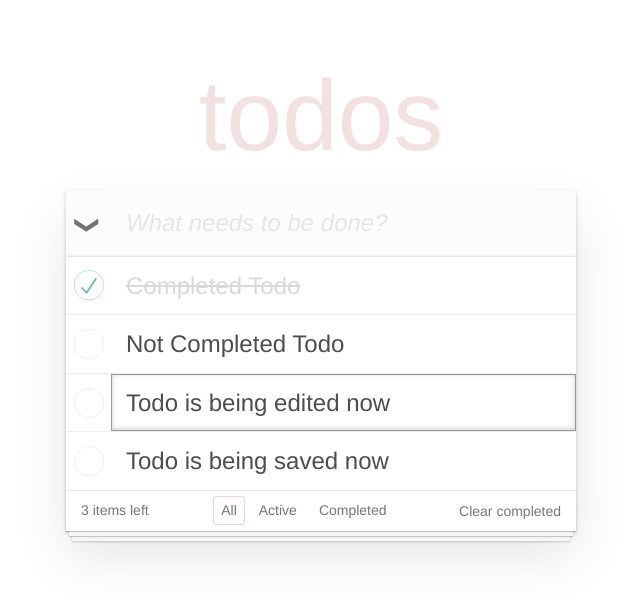
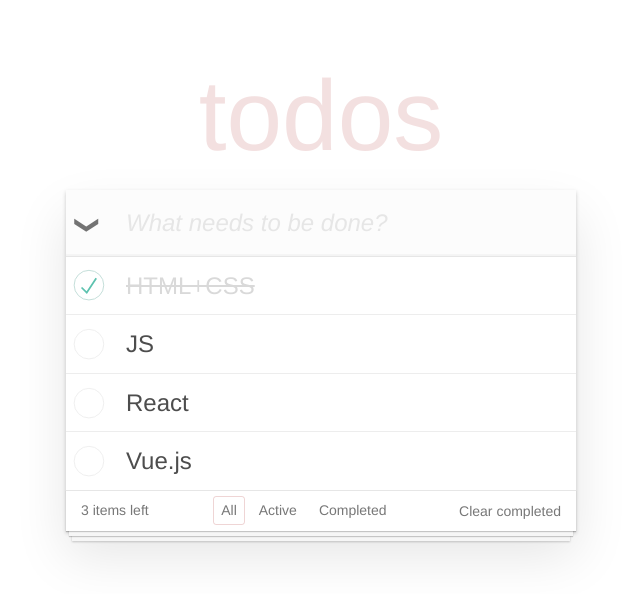
Before and after one commit to volodymir-tymtsias/todo-app-vue, a Vue app: page / in a window 1280 px wide. Shown: the top 594 px of the page, without its empty margins (319-959 px from the left). Built offline with nearby package versions, Linux system fonts and the light colour scheme.

Commit message:
added basic template features

```diff
--- a/package.json
+++ b/package.json
@@ -4,6 +4,7 @@
   "private": true,
   "type": "module",
   "scripts": {
+    "deploy": "sh deploy.sh",
     "dev": "vite",
     "build": "vite build",
     "preview": "vite preview"
--- a/src/App.vue
+++ b/src/App.vue
@@ -1,3 +1,15 @@
+<script>
+  import todos from './data/todos';
+
+  export default {
+    data() {
+      return {
+        todos,
+      }
+    }
+  }
+</script>
+
 <template>
   <div class="todoapp">
     <h1 class="todoapp__title">todos</h1>
@@ -7,7 +19,6 @@
         <button
           type="button"
           class="todoapp__toggle-all active"
-          data-cy="ToggleAllButton"
         ></button>
 
         <form>
@@ -20,80 +31,44 @@
         </form>
       </header>
 
-      <section class="todoapp__main" data-cy="TodoList">
-        <div data-cy="Todo" class="todo completed">
+      <section class="todoapp__main">
+        <div
+          v-for="todo, index of todos"
+          :key="todo.id"
+          class="todo"
+          :class="{ completed: todo.completed }"
+        >
           <label class="todo__status-label">
             <input
               data-cy="TodoStatus"
               type="checkbox"
               class="todo__status"
-              checked
+              :checked="todo.completed"
             />
           </label>
 
-          <span data-cy="TodoTitle" class="todo__title">
-            Completed Todo
-          </span>
-
-          <button type="button" class="todo__remove" data-cy="TodoDelete">
-            ×
-          </button>
-        </div>
-
-        <div data-cy="Todo" class="todo">
-          <label class="todo__status-label">
+          <form v-if="false">
             <input
-              data-cy="TodoStatus"
-              type="checkbox"
-              class="todo__status"
-            />
-          </label>
-
-          <span data-cy="TodoTitle" class="todo__title">
-            Not Completed Todo
-          </span>
-
-          <button type="button" class="todo__remove" data-cy="TodoDelete">
-            ×
-          </button>
-        </div>
-
-        <div data-cy="Todo" class="todo">
-          <label class="todo__status-label">
-            <input
-              data-cy="TodoStatus"
-              type="checkbox"
-              class="todo__status"
-            />
-          </label>
-
-          <form>
-            <input
-              data-cy="TodoTitleField"
               type="text"
               class="todo__title-field"
               placeholder="Empty todo will be deleted"
               value="Todo is being edited now"
             />
           </form>
-        </div>
 
-        <div data-cy="Todo" class="todo">
-          <label class="todo__status-label">
-            <input
-              data-cy="TodoStatus"
-              type="checkbox"
-              class="todo__status"
-            />
-          </label>
+          <template v-else>
+            <span class="todo__title">{{ todo.title }}</span>
+            <button
+              type="button"
+              class="todo__remove"
+              v-on:click="todos.splice(index, 1)"
+            >×</button>
+          </template>
 
-          <span data-cy="TodoTitle" class="todo__title">
-            Todo is being saved now
-          </span>
-
-          <button type="button" class="todo__remove" data-cy="TodoDelete">
-            ×
-          </button>
+          <div class="modal overlay" :class="{ 'is-active': false }">
+            <div class="modal-background has-background-white-ter"></div>
+            <div class="loader"></div>
+          </div>
         </div>
       </section>
 
@@ -139,3 +114,6 @@
     </div>
   </div>
 </template>
+
+<style>
+</style>
--- /dev/null
+++ b/src/data/todos.js
@@ -0,0 +1,6 @@
+export default [
+  {id: 1, title: 'HTML+CSS', completed: true},
+  {id: 2, title: 'JS', completed: false},
+  {id: 3, title: 'React', completed: false},
+  {id: 4, title: 'Vue.js', completed: false},
+];
--- a/vite.config.js
+++ b/vite.config.js
@@ -5,6 +5,7 @@ import vue from '@vitejs/plugin-vue'
 
 // https://vitejs.dev/config/
 export default defineConfig({
+  base: '/todo-app-vue/',
   plugins: [
     vue(),
   ],
```
Also changed, not shown: 1 other file (tests, documents, lock files or other folders).
